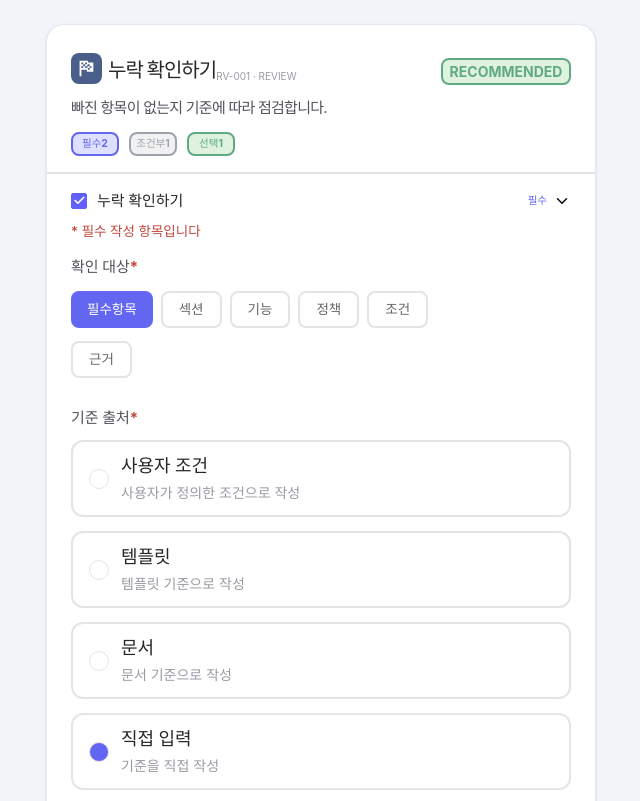
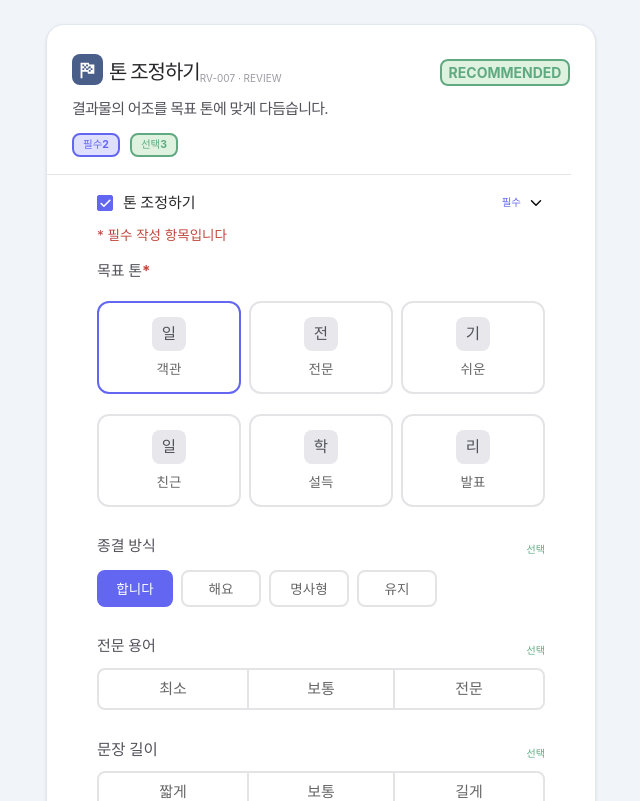
Before and after one commit to UMCLearningLM/UMCLearningLM_FE, a React (Vite) app in the folder LearningLM/: page / in a window 1280 px wide. Shown: the top 801 px of the page, without its empty margins (319-959 px from the left). Built offline with nearby package versions, Linux system fonts and the light colour scheme.

Commit message:
색상 수정

```diff
--- a/LearningLM/src/main.tsx
+++ b/LearningLM/src/main.tsx
@@ -18,6 +18,6 @@ createRoot(
   document.getElementById('root')!,
 ).render(
   <StrictMode>
-    <RV_001 />
+    <RV_007 />
   </StrictMode>,
 )
--- a/LearningLM/src/review/RV_001.tsx
+++ b/LearningLM/src/review/RV_001.tsx
@@ -64,8 +64,8 @@ export function RV_001() {
                             <span
                                 onClick={() => setUseOmissionCheck((v) => !v)}
                                 className={`w-[16px] h-[16px] rounded-[2px] flex items-center justify-center border transition-colors ${useOmissionCheck
-                                    ? "bg-indigo-500 border-indigo-500"
-                                    : "bg-white border-slate-300"
+                                    ? "bg-[#6366F1] border-[#6366F1]"
+                                    : "border-[#E4E4E7]"
                                     }`}
                             >
                                 {useOmissionCheck && <Check size={13} className="text-white" strokeWidth={3} />}
@@ -86,7 +86,7 @@ export function RV_001() {
                     </div>
 
                     {useOmissionCheck && isRequired && (
-                        <p className="mt-[9px] text-[13.5px] text-[#C0473C] font-medium">
+                        <p className="mt-[9px] text-[13.5px] text-[#C0473C]">
                             * 필수 작성 항목입니다
                         </p>
                     )}
@@ -104,7 +104,7 @@ export function RV_001() {
                                     onClick={() => setConfirmTarget(t)}
                                     className={`cursor-pointer h-[37px] rounded-md px-4 flex items-center justify-center text-[13.5px] font-bold transition-colors ${confirmTarget === t
                                         ? "bg-[#6366F1] text-white"
-                                        : "bg-white text-[#666] border-[2px] border-[#E4E4E7] hover:border-slate-300"
+                                        : "text-[#666] border-[2px] border-[#E4E4E7] hover:border-slate-300"
                                         }`}
                                 >
                                     {t}
--- a/LearningLM/src/review/RV_003.tsx
+++ b/LearningLM/src/review/RV_003.tsx
@@ -99,8 +99,8 @@ export function RV_003() {
                             <span
                                 onClick={() => setUseConditionCheck((v) => !v)}
                                 className={`w-[16px] h-[16px] rounded-[2px] flex items-center justify-center border transition-colors ${useConditionCheck
-                                    ? "bg-indigo-500 border-indigo-500"
-                                    : "bg-white border-slate-300"
+                                    ? "bg-[#6366F1] border-[#6366F1]"
+                                    : "border-[#E4E4E7]"
                                     }`}
                             >
                                 {useConditionCheck && <Check size={13} className="text-white" strokeWidth={3} />}
--- a/LearningLM/src/review/RV_004.tsx
+++ b/LearningLM/src/review/RV_004.tsx
@@ -62,8 +62,8 @@ export function RV_004() {
                             <span
                                 onClick={() => setUsePolicyConflictCheck((v) => !v)}
                                 className={`w-[16px] h-[16px] rounded-[2px] flex items-center justify-center border transition-colors ${usePolicyConflictCheck
-                                    ? "bg-indigo-500 border-indigo-500"
-                                    : "bg-white border-slate-300"
+                                    ? "bg-[#6366F1] border-[#6366F1]"
+                                    : "border-[#E4E4E7]"
                                     }`}
                             >
                                 {usePolicyConflictCheck && <Check size={13} className="text-white" strokeWidth={3} />}
--- a/LearningLM/src/review/RV_005.tsx
+++ b/LearningLM/src/review/RV_005.tsx
@@ -70,8 +70,8 @@ export function RV_005() {
                             <span
                                 onClick={() => setUseEvidenceCheck((v) => !v)}
                                 className={`w-[16px] h-[16px] rounded-[2px] flex items-center justify-center border transition-colors ${useEvidenceCheck
-                                    ? "bg-indigo-500 border-indigo-500"
-                                    : "bg-white border-slate-300"
+                                    ? "bg-[#6366F1] border-[#6366F1]"
+                                    : "border-[#E4E4E7]"
                                     }`}
                             >
                                 {useEvidenceCheck && <Check size={13} className="text-white" strokeWidth={3} />}
--- a/LearningLM/src/review/RV_007.tsx
+++ b/LearningLM/src/review/RV_007.tsx
@@ -72,8 +72,8 @@ export function RV_007() {
                             <span
                                 onClick={() => setUseToneAdjustment((v) => !v)}
                                 className={`w-[16px] h-[16px] rounded-[2px] flex items-center justify-center border transition-colors ${useToneAdjustment
-                                    ? "bg-indigo-500 border-indigo-500"
-                                    : "bg-white border-slate-300"
+                                    ? "bg-[#6366F1] border-[#6366F1]"
+                                    : "border-[#E4E4E7]"
                                     }`}
                             >
                                 {useToneAdjustment && <Check size={13} className="text-white" strokeWidth={3} />}
@@ -222,7 +222,7 @@ export function RV_007() {
                                 step={0.5}
                                 value={meaningPreservation}
                                 onChange={(e) => setMeaningPreservation(parseFloat(e.target.value))}
-                                className="w-full h-2 rounded-full appearance-none accent-indigo-500 cursor-pointer"
+                                className="w-full h-2 rounded-full appearance-none accent-[#6366F1] cursor-pointer"
                                 style={{
                                     background: `linear-gradient(
                                       to right,
--- a/LearningLM/src/review/RV_010.tsx
+++ b/LearningLM/src/review/RV_010.tsx
@@ -62,8 +62,8 @@ export function RV_010() {
                             <span
                                 onClick={() => setUseGuideProvision((v) => !v)}
                                 className={`w-[16px] h-[16px] rounded-[2px] flex items-center justify-center border transition-colors ${useGuideProvision
-                                    ? "bg-indigo-500 border-indigo-500"
-                                    : "bg-white border-slate-300"
+                                    ? "bg-[#6366F1] border-[#6366F1]"
+                                    : "border-[#E4E4E7]"
                                     }`}
                             >
                                 {useGuideProvision && <Check size={13} className="text-white" strokeWidth={3} />}
```
Also changed, not shown: LearningLM/src/review/RV_002.tsx (+5 -6 lines), LearningLM/src/review/RV_006.tsx (+4 -4 lines).
